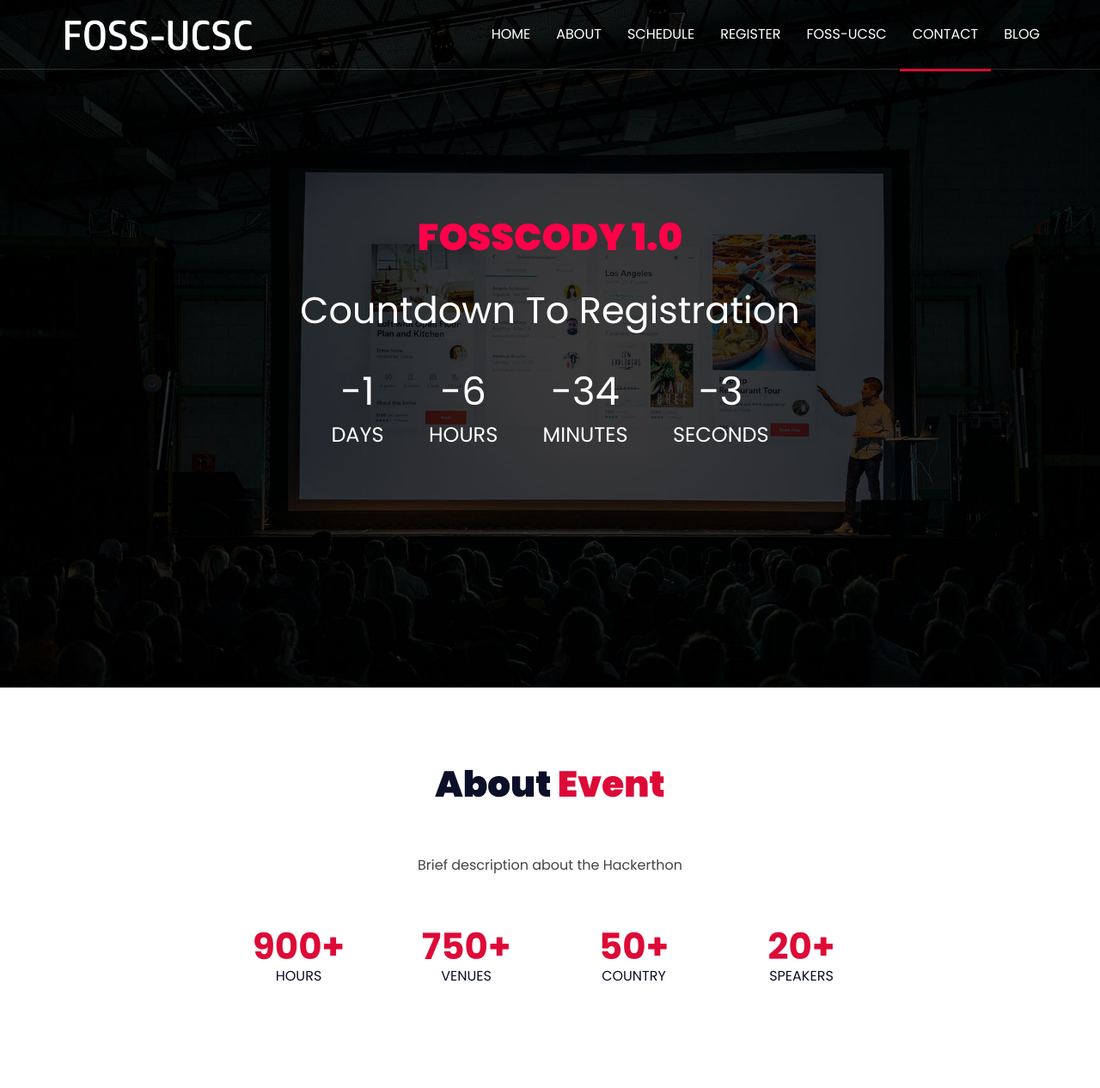
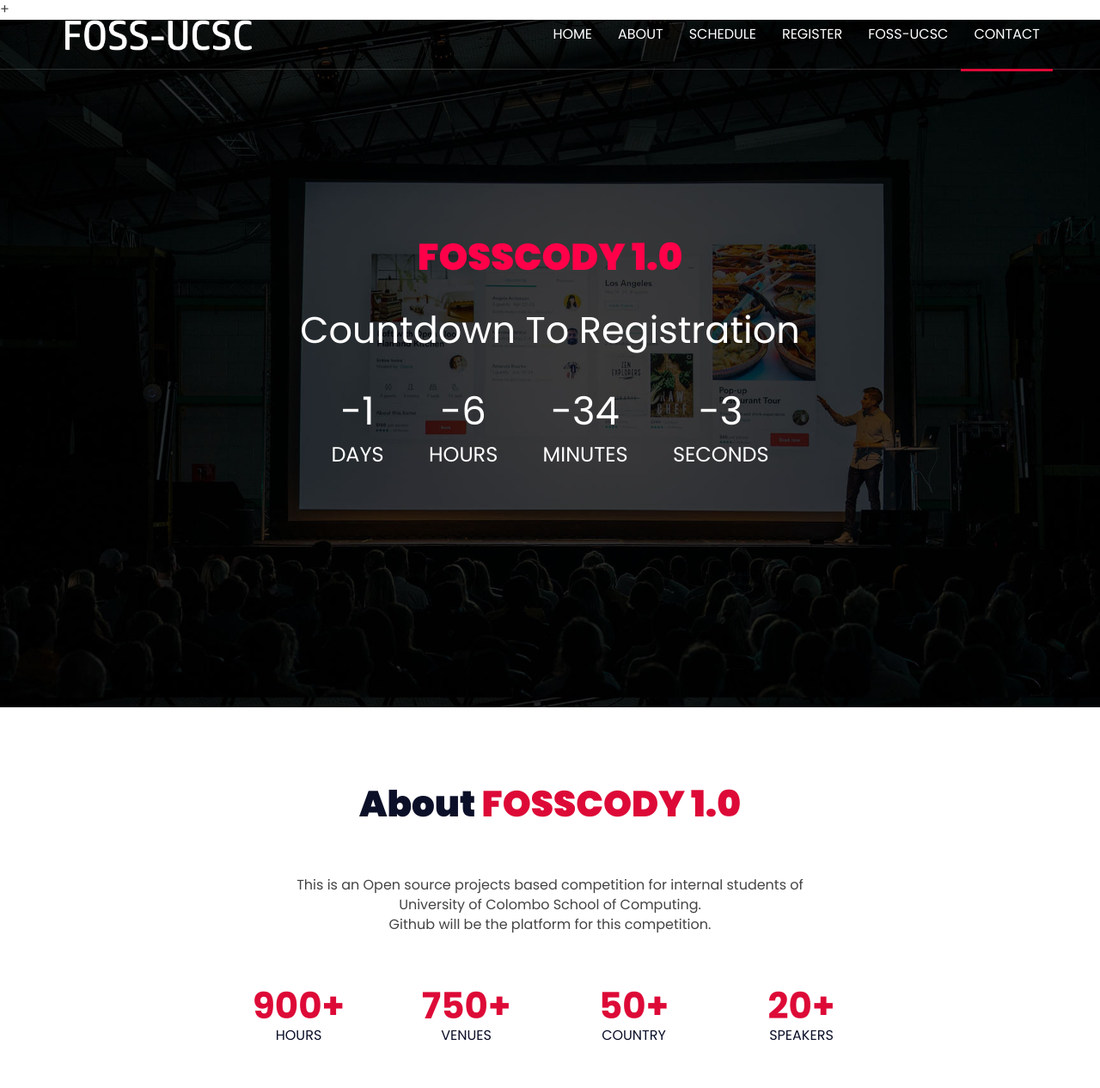
Before and after one commit to FOSS-UCSC/FossCody-1.0, a plain HTML site: page docs/index.html in a window 1280 px wide. Shown: the top 1266 px of the page at 86% size. Drawn offline with Linux system fonts and the light colour scheme; some packages are replaced by stand-ins of ours.

Commit message:
updated docs/index.html

```diff
--- a/docs/index.html
+++ b/docs/index.html
@@ -1,4 +1,4 @@
-<!DOCTYPE html>
++<!DOCTYPE html>
 <html lang="en">
 <head>
 	<meta charset="utf-8">
@@ -6,7 +6,7 @@
 	<meta name="viewport" content="width=device-width, initial-scale=1">
 	<!-- The above 3 meta tags *must* come first in the head; any other head content must come *after* these tags -->
 
-	<title>Event HTML Template</title>
+	<title>FossCody 1.0 Github Projects Based Competition</title>
 
 	<!-- Google font -->
 	<link href="https://fonts.googleapis.com/css?family=Poppins:400,700,900" rel="stylesheet">
@@ -66,7 +66,7 @@
 					<li><a href="#speakers">Register</a></li>
 					<li><a href="#sponsors">Foss-UCSC</a></li>
 					<li><a href="#contact">Contact</a></li>
-					<li><a href="blog.html">Blog</a></li>
+					<!-- <li><a href="blog.html">Blog</a></li> -->
 				</ul>
 			</nav>
 			<!-- /Navigation -->
@@ -128,14 +128,14 @@
 			<div class="row">
 				<!-- section title -->
 				<div class="section-title">
-					<h3 class="title"><span>About</span> <span style="color: #dd0a37;">Event</span></h3>
+					<h3 class="title"><span>About</span> <span style="color: #dd0a37;"> FOSSCODY 1.0</span></h3>
 				</div>
 				<!-- /section title -->
 
 				<div class="col-md-8 col-md-offset-2 text-center">
 					<!-- about content -->
 					<div class="about-content">
-						<p>Brief description about the Hackerthon</p>
+						<p>This is an Open source projects based competition for internal students of <br> University of Colombo School of Computing. <br> Github will be the platform for this competition.</p>
 					</div>
 					<!-- /about content -->
 
```
